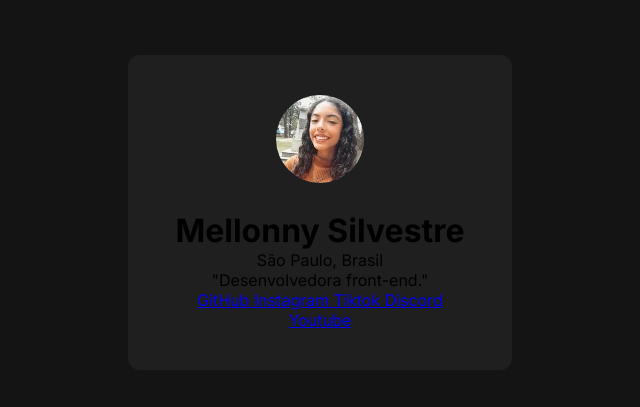
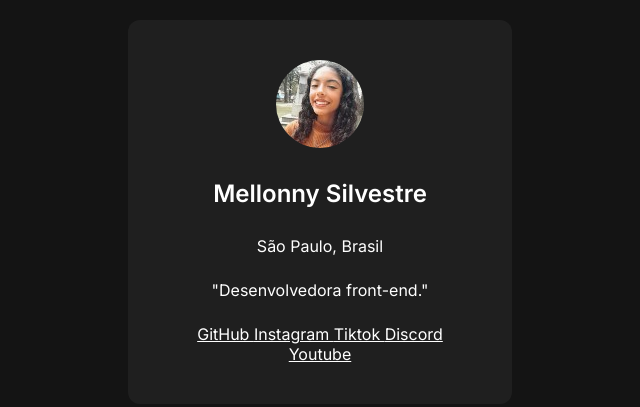
Before and after one commit to Mellonny12TB/Meus-Links, a plain HTML site: page Meus-Links/index.html in a window 1280 px wide. Shown: the part 188-595 px from the top of the page, without its empty margins (320-960 px from the left). Drawn offline with Linux system fonts and the light colour scheme.

Commit message:
Desenvolvimento do CSS acabando

```diff
--- a/Meus-Links/style.css
+++ b/Meus-Links/style.css
@@ -4,12 +4,17 @@
     box-sizing: border-box;
     font-family: "Inter", sans-serif;
 }
+
 body{
     background-color: #141414;
     height: 100vh;
     display: flex;
     justify-content: center;
     align-items: center;
+}
+
+h1, p , a {
+    color: #FFF;
 }
 
 div{
@@ -23,5 +28,21 @@ div{
 div img {
     border-radius: 50%;
     margin-bottom: 24px;
+}
 
+div h1 {
+    font-size: 24px;
+    line-height: 36px;
+    font-weight: 600;
+    margin-bottom: 4px;
 }
+
+div strong{
+color: #c4f82a;
+font-size: 14px;
+line-height: 21px;
+}
+
+div p{
+    margin-block: 24px;
+}
```
